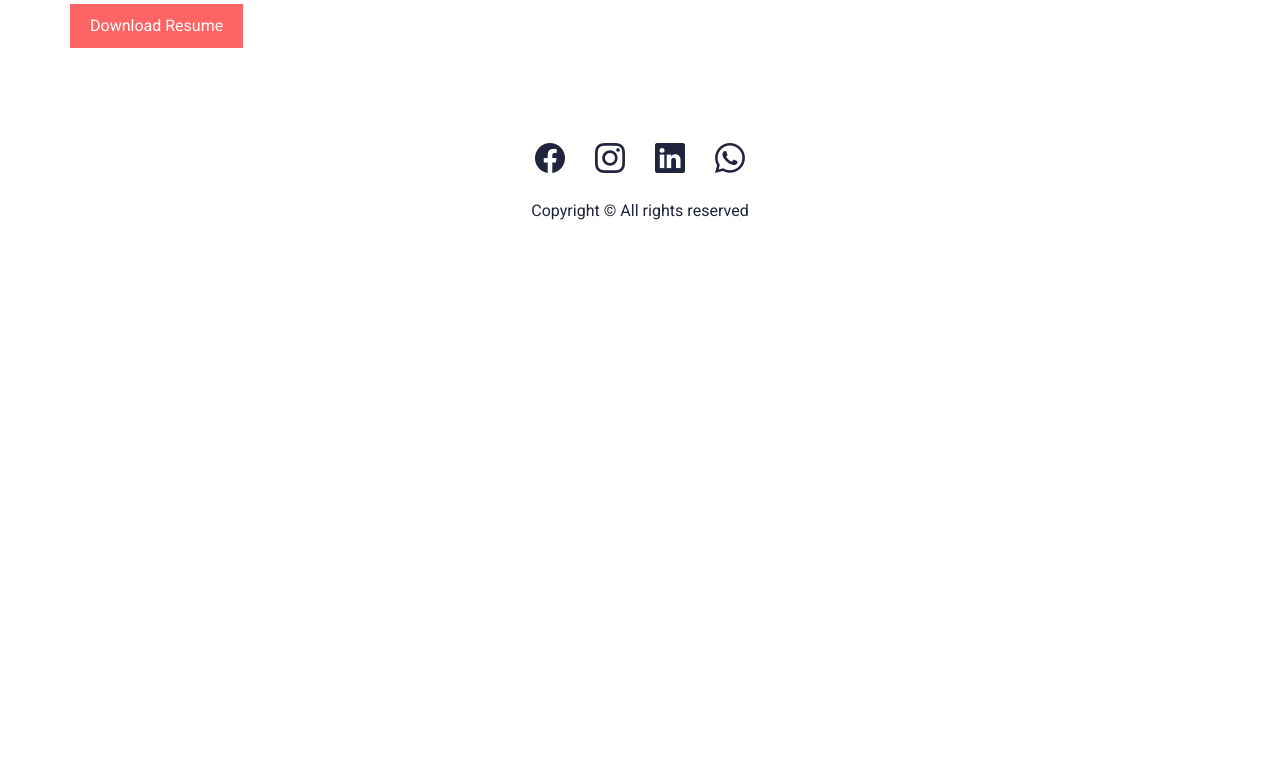
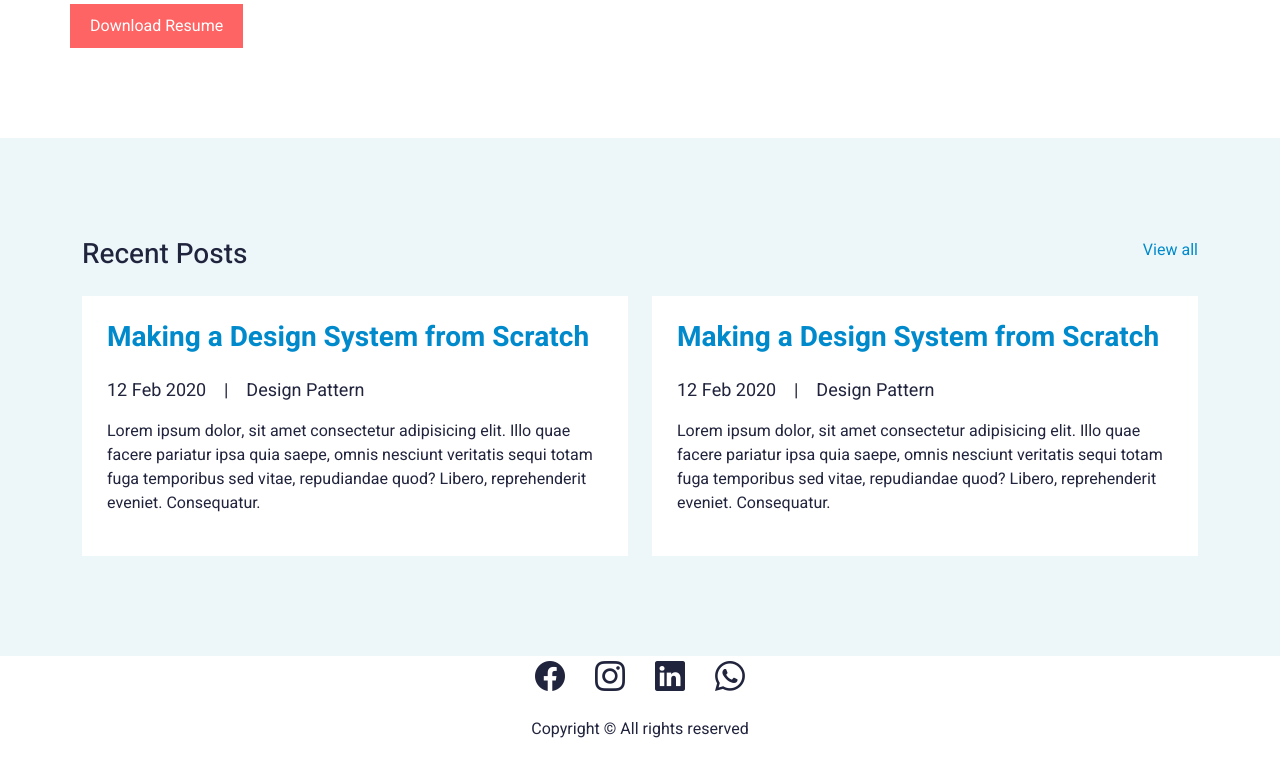
Before and after one commit to SalkicHS/DCA-fs5, a PHP site: page / in a window 1280 px wide. Shown: the part 547-1304 px from the top of the page. Before the commit the page ends 767 px from the top, so only its background shows below. Run offline with PHP 8.4, Linux system fonts and the light colour scheme.

Commit message:
recent posts

```diff
--- a/_globals.scss
+++ b/_globals.scss
@@ -9,6 +9,10 @@ h1 {
   border: none;
   border-radius: 0;
   padding: 10px 20px;
+}
+
+.py {
+    padding: 100px 0;
 }
 
 }
--- a/_vars.scss
+++ b/_vars.scss
@@ -3,5 +3,6 @@ $primary: #21243D;
 $white: white;
 $accents: #FF6464;
 $lightBlue: #EDF7FA;
+$blue: #008ACC;
 $fontFamily: "Heebo", sans-serif;
 $transition: .3s ease-in-out;
--- a/index.php
+++ b/index.php
@@ -1,3 +1,4 @@
 <?php include 'template_parts/header.php'?>
 <?php include 'template_parts/main-header.php'?>
+<?php include 'template_parts/recent-posts.php'?>
 <?php include 'template_parts/footer.php'?>
--- a/style.css
+++ b/style.css
@@ -12,6 +12,9 @@ h1 .btn {
   border: none;
   border-radius: 0;
   padding: 10px 20px;
+}
+h1 .py {
+  padding: 100px 0;
 }
 
 a {
@@ -95,4 +98,29 @@ footer ul li a {
 }
 footer ul li a:hover {
   color: #FF6464;
+}
+
+.recent-posts {
+  padding: 100px 0;
+  background: #EDF7FA;
+}
+.recent-posts a {
+  text-decoration: none;
+  color: #008ACC;
+}
+.recent-posts a:hover {
+  color: #FF6464;
+}
+
+.wrapper {
+  background: white;
+  padding: 25px;
+}
+.wrapper h3 {
+  font-weight: 700;
+}
+.wrapper span {
+  display: inline-block;
+  font-size: 18px;
+  padding: 15px 0;
 }/*# sourceMappingURL=style.css.map */
--- a/style.scss
+++ b/style.scss
@@ -26,6 +26,8 @@
         width: 250px;
         height: 250px;
       }
+
+
 }
 *, *::before, *::after {
     box-sizing: border-box;
@@ -71,3 +73,29 @@
         }
     }
   }
+
+  .recent-posts {
+    padding: 100px 0;
+    background: $lightBlue;
+    a {
+        text-decoration: none;
+        color: $blue;
+        &:hover {
+            color: $accents;
+        }
+    }
+}
+
+.wrapper {
+    background: white;
+    padding: 25px;
+    h3 {
+      font-weight: 700;
+
+    }
+    span {
+      display: inline-block;
+      font-size: 18px;
+      padding: 15px 0;
+    }
+}
--- /dev/null
+++ b/template_parts/recent-posts.php
@@ -0,0 +1,24 @@
+<div class="recent-posts py">
+    <div class="container">
+        <div class="d-flex justify-content-between">
+         <h3>Recent Posts</h3>
+         <a href="">View all</a>
+        </div>
+        <div class="row mt-3">
+          <div class="col-md-6">
+           <div class="wrapper">
+           <h3><a href="">Making a Design System from Scratch</a></h3>
+            <span>12 Feb 2020 &nbsp;&nbsp; | &nbsp;&nbsp; Design Pattern</span>
+            <p>Lorem ipsum dolor, sit amet consectetur adipisicing elit. Illo quae facere pariatur ipsa quia saepe, omnis nesciunt veritatis sequi totam fuga temporibus sed vitae, repudiandae quod? Libero, reprehenderit eveniet. Consequatur.</p>
+           </div>
+          </div>
+          <div class="col-md-6">
+            <div class="wrapper">
+            <h3><a href="">Making a Design System from Scratch</a></h3>
+            <span>12 Feb 2020 &nbsp;&nbsp; | &nbsp;&nbsp; Design Pattern</span>
+            <p>Lorem ipsum dolor, sit amet consectetur adipisicing elit. Illo quae facere pariatur ipsa quia saepe, omnis nesciunt veritatis sequi totam fuga temporibus sed vitae, repudiandae quod? Libero, reprehenderit eveniet. Consequatur.</p>
+            </div>
+          </div>
+        </div>
+    </div>
+</div>
```
Also changed, not shown: 1 other file.
